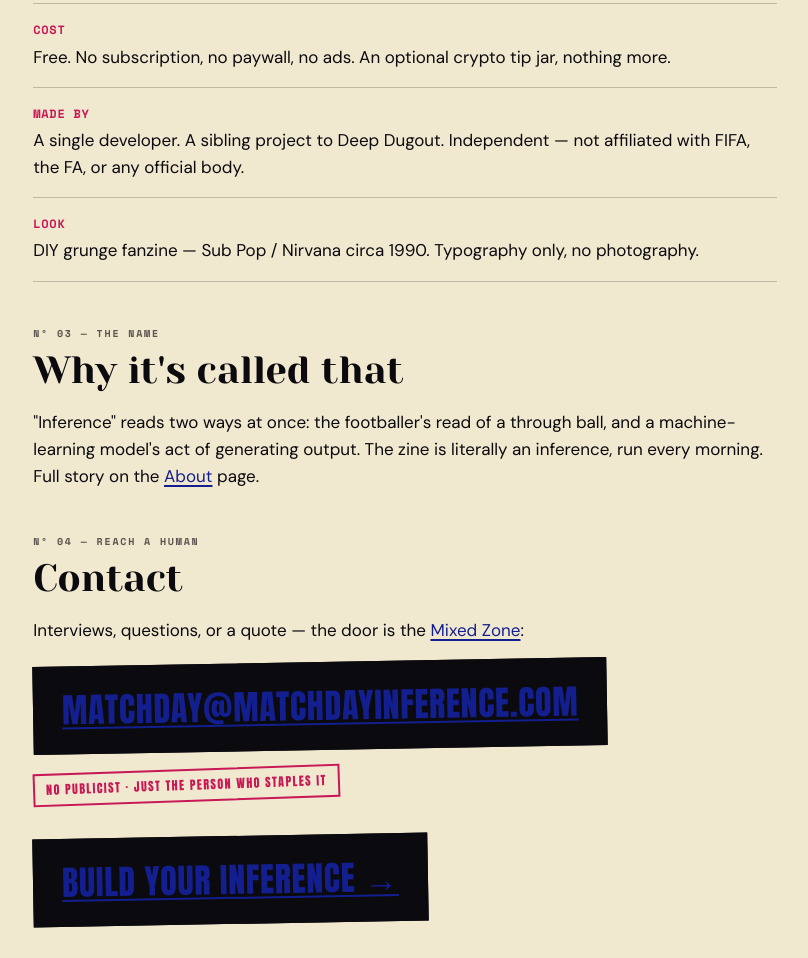
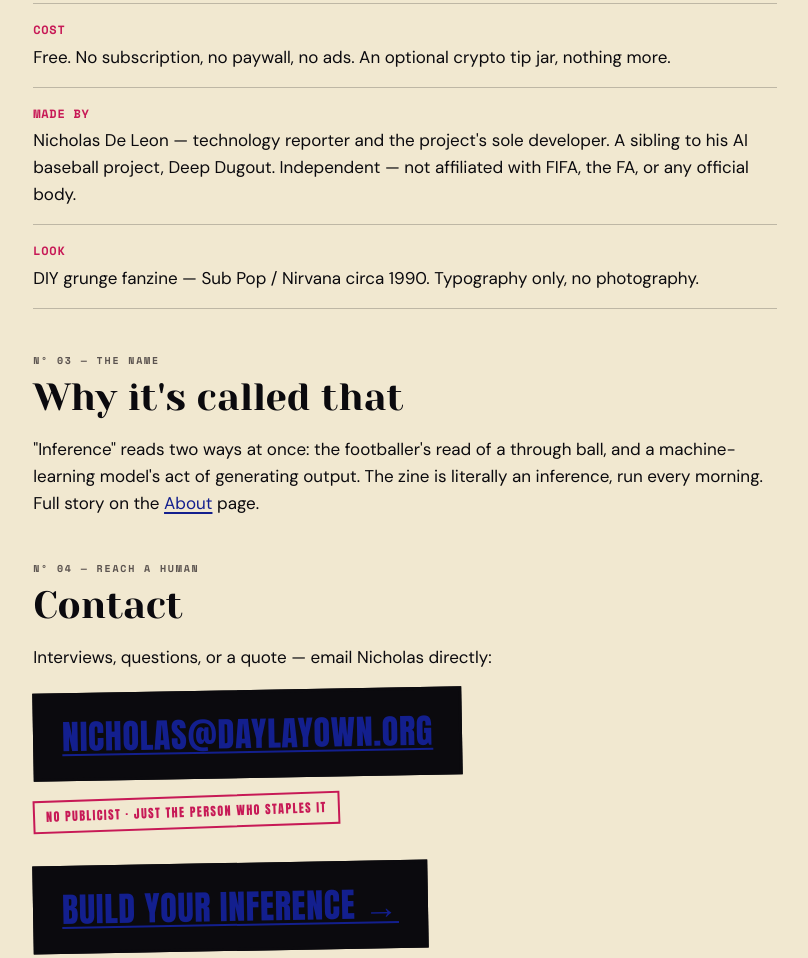
Before and after one commit to daylayown/matchday-inference, a website: page web/press.html in a window 1280 px wide. Shown: the part 1140-2098 px from the top of the page, without its empty margins (198-1006 px from the left). Drawn offline with nearby package versions, Linux system fonts and the light colour scheme; a web font is replaced by a local one.

Commit message:
Fix contact info: real reachable email + name on Press
Press kit now names Nicholas De Leon (was anonymous "a single developer")
and points to nicholas@daylayown.org. Also replaced the send-only Resend
address matchday@matchdayinference.com — not a monitored inbox — with
nicholas@daylayown.org on the Mixed Zone contact page and the Privacy
data-erasure line, which need a working inbox.

Co-Authored-By: Claude Opus 4.8 (1M context) <noreply@anthropic.com>

```diff
--- a/web/press.html
+++ b/web/press.html
@@ -58,7 +58,7 @@
     <div class="row"><p class="k">What</p><p class="v">A personalized daily World Cup zine, generated per reader by an AI pipeline against real match data.</p></div>
     <div class="row"><p class="k">When</p><p class="v">Daily, 11 June – 19 July 2026 (the tournament window).</p></div>
     <div class="row"><p class="k">Cost</p><p class="v">Free. No subscription, no paywall, no ads. An optional crypto tip jar, nothing more.</p></div>
-    <div class="row"><p class="k">Made by</p><p class="v">A single developer. A sibling project to Deep Dugout. Independent — not affiliated with FIFA, the FA, or any official body.</p></div>
+    <div class="row"><p class="k">Made by</p><p class="v">Nicholas De Leon — technology reporter and the project's sole developer. A sibling to his AI baseball project, Deep Dugout. Independent — not affiliated with FIFA, the FA, or any official body.</p></div>
     <div class="row"><p class="k">Look</p><p class="v">DIY grunge fanzine — Sub Pop / Nirvana circa 1990. Typography only, no photography.</p></div>
   </div>
 
@@ -68,8 +68,8 @@
 
   <span class="label">Nº 04 — Reach A Human</span>
   <h2>Contact</h2>
-  <p>Interviews, questions, or a quote — the door is the <a href="mixed-zone.html">Mixed Zone</a>:</p>
-  <p style="margin:18px 0;"><a class="btn-mail" href="mailto:matchday@matchdayinference.com">matchday@matchdayinference.com</a></p>
+  <p>Interviews, questions, or a quote — email Nicholas directly:</p>
+  <p style="margin:18px 0;"><a class="btn-mail" href="mailto:nicholas@daylayown.org">nicholas@daylayown.org</a></p>
   <p><span class="stamp">No publicist · just the person who staples it</span></p>
 
   <p style="margin-top:34px;"><a class="btn-mail" href="/#signup">Build Your Inference →</a></p>
```
Also changed, not shown: web/mixed-zone.html (+1 -1 lines), web/privacy.html (+1 -1 lines).
